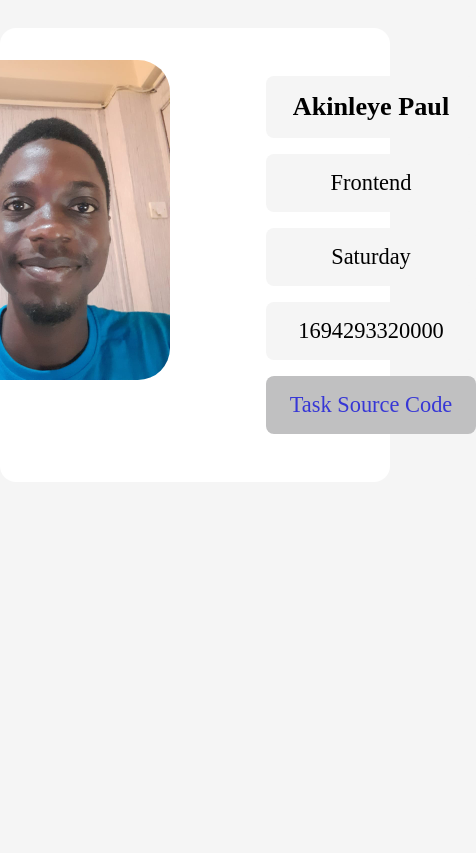
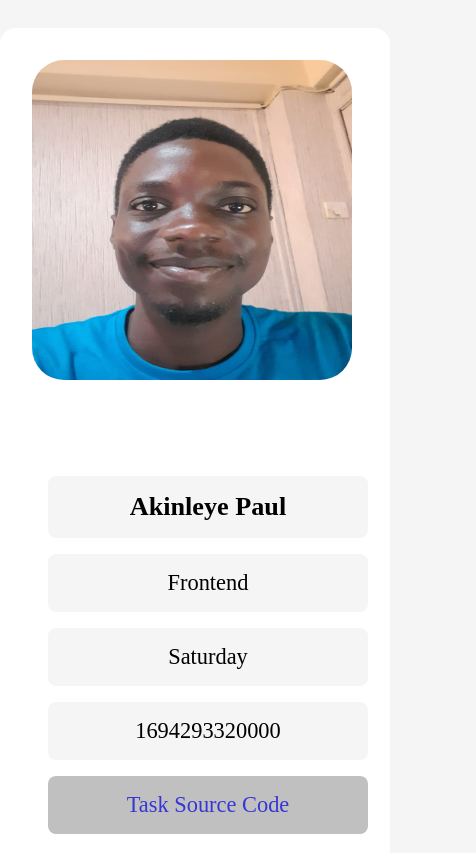
Before and after one commit to pauliesky/Paul-Frontend-Page, a plain HTML site: page index.html in a window 390 px wide. Shown: the part 132-985 px from the top of the page, 476 px wide, since content can reach past the window. Before the commit the page ends 844 px from the top, so only its background shows below. Drawn offline with Linux system fonts and the light colour scheme.

Commit message:
chore:added responsiveness

```diff
--- a/script.js
+++ b/script.js
@@ -1,6 +1,5 @@
 //DAY OF THE WEEK
 const today = new Date().toLocaleDateString("en-EN", { weekday: "long" });
-console.log(today);
 const dayOfTheWeek = document.getElementById("dayOfTheWeek");
 dayOfTheWeek.innerHTML = today;
 
--- a/style.css
+++ b/style.css
@@ -58,3 +58,13 @@ a:link {
 
 
   }
+
+  @media screen and (max-width: 778px) {
+   section{
+    flex-direction: column;
+    justify-content: center;
+    max-width: 25rem;
+    width: 100%
+
+}
+  }
```
Also changed, not shown: package-lock.json (added).
